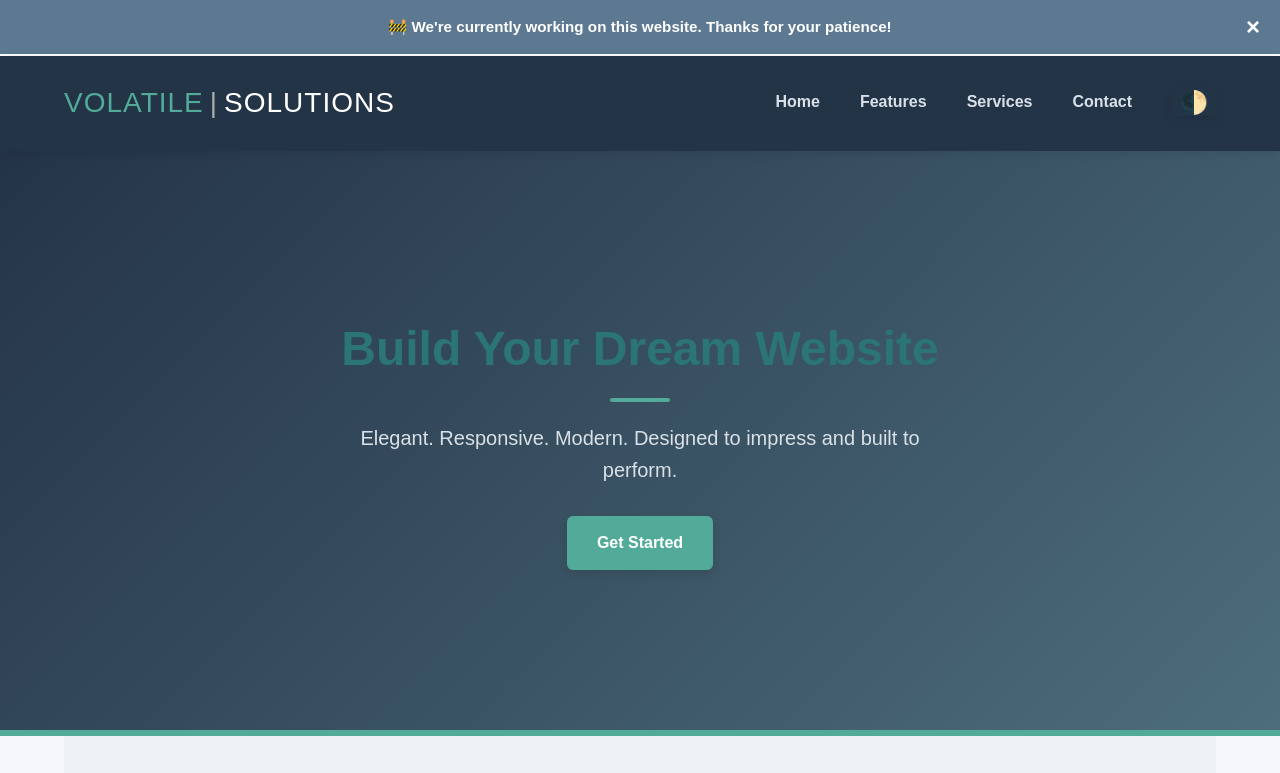
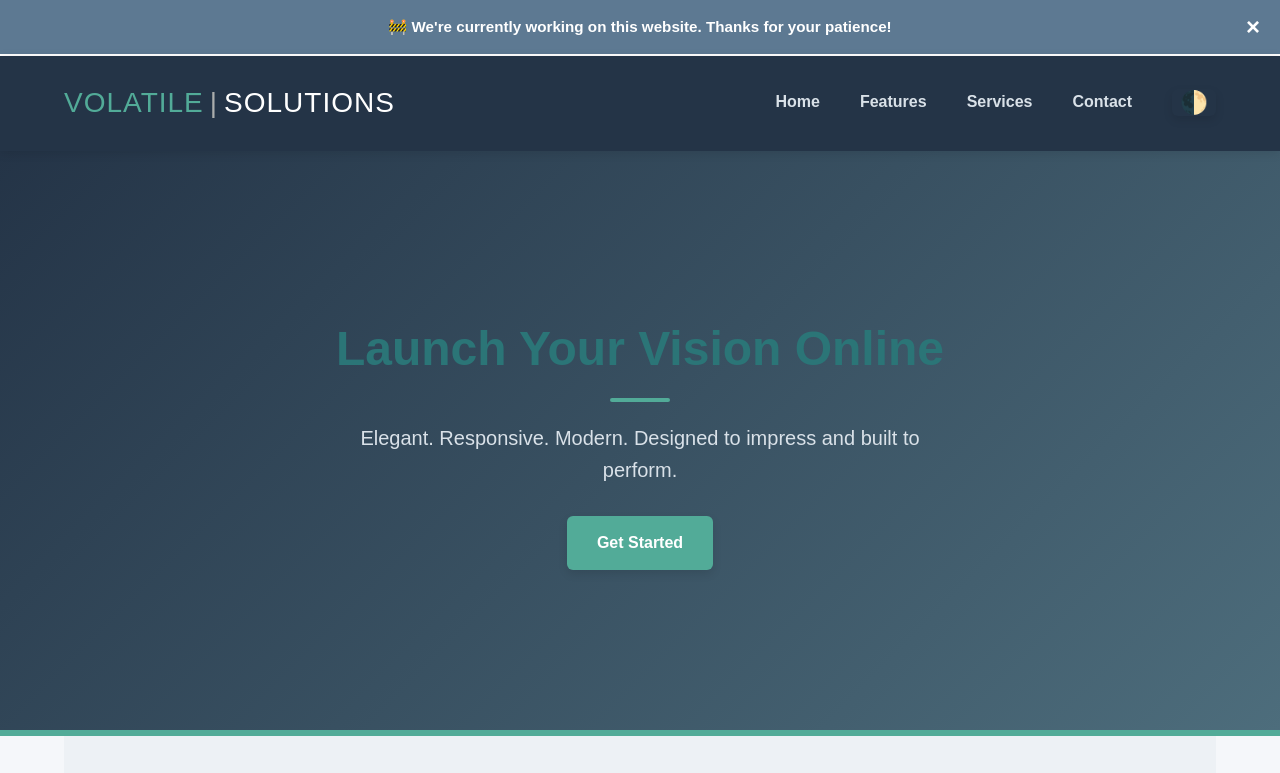
Before and after one commit to AVolatile/landing-page, a plain HTML site: page index.html in a window 1280 px wide. Shown: the top 773 px of the page. Drawn offline with Linux system fonts and the light colour scheme.

Commit message:
Update index.html

```diff
--- a/index.html
+++ b/index.html
@@ -42,7 +42,7 @@
   <!-- Hero -->
   <section id="hero">
     <div class="container">
-      <h2>Build Your Dream Website</h2>
+      <h2>Launch Your Vision Online</h2>
       <p>Elegant. Responsive. Modern. Designed to impress and built to perform.</p>
       <a href="#contact" class="btn">Get Started</a>
     </div>
```
